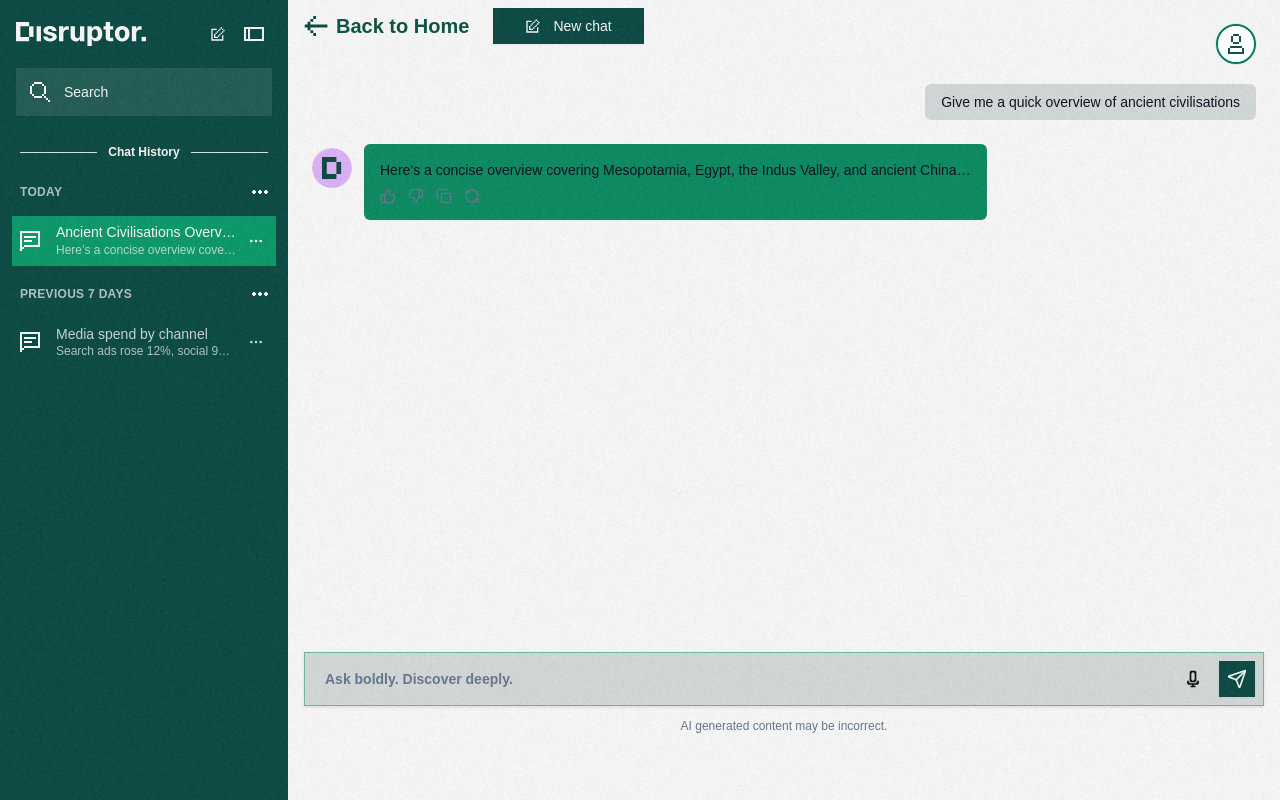
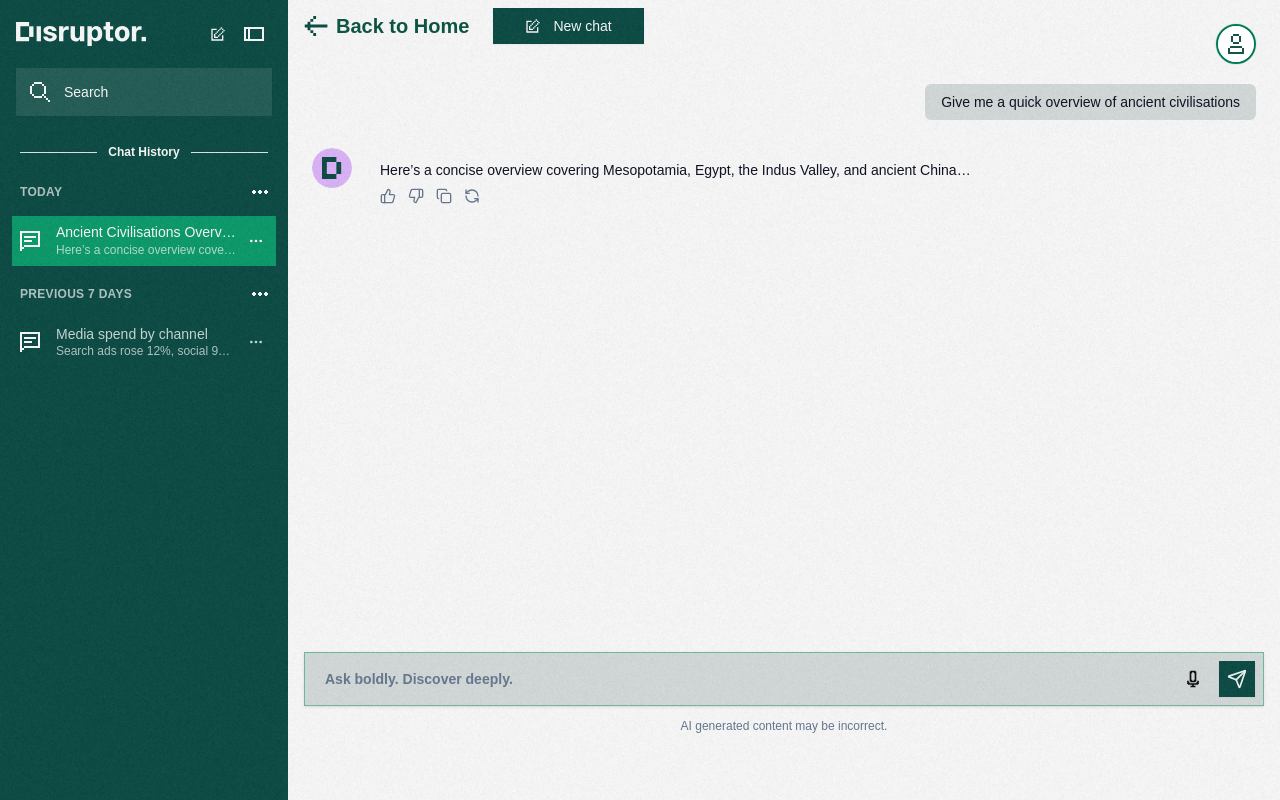
Before and after one commit to Mihla-Tembe/disruptorr, a Next.js app: page /dashboard/chat/sample-1 in a window 1280 px wide. Built offline with nearby package versions, Linux system fonts and the light colour scheme; no server answers; a web font is replaced by a local one.

Commit message:
Reversed the background color of AI response.

```diff
--- a/components/chat/chat-message.tsx
+++ b/components/chat/chat-message.tsx
@@ -51,7 +51,7 @@ export function ChatBubble({
                "max-w-4xl rounded-sm px-4 py-4 text-sm",
                isUser
                   ? "bg-[#D7DEDD] text-foreground animate-chat-in-right py-2"
-                  : "bg-[#00895D] text-foreground animate-chat-in-left"
+                  : "bg-card text-foreground animate-chat-in-left"
             )}>
             {message.content}
             {!isUser && (
```
